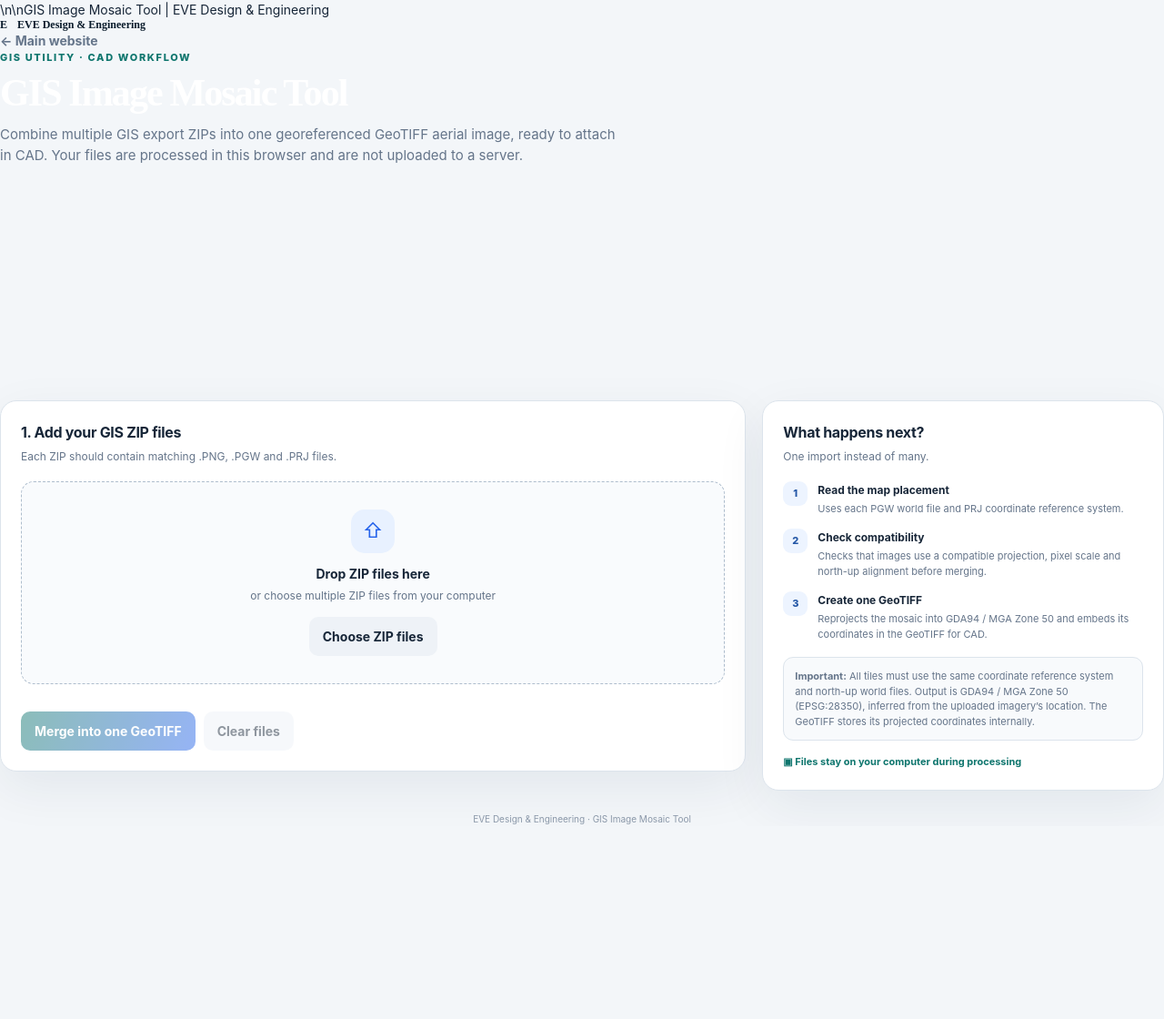
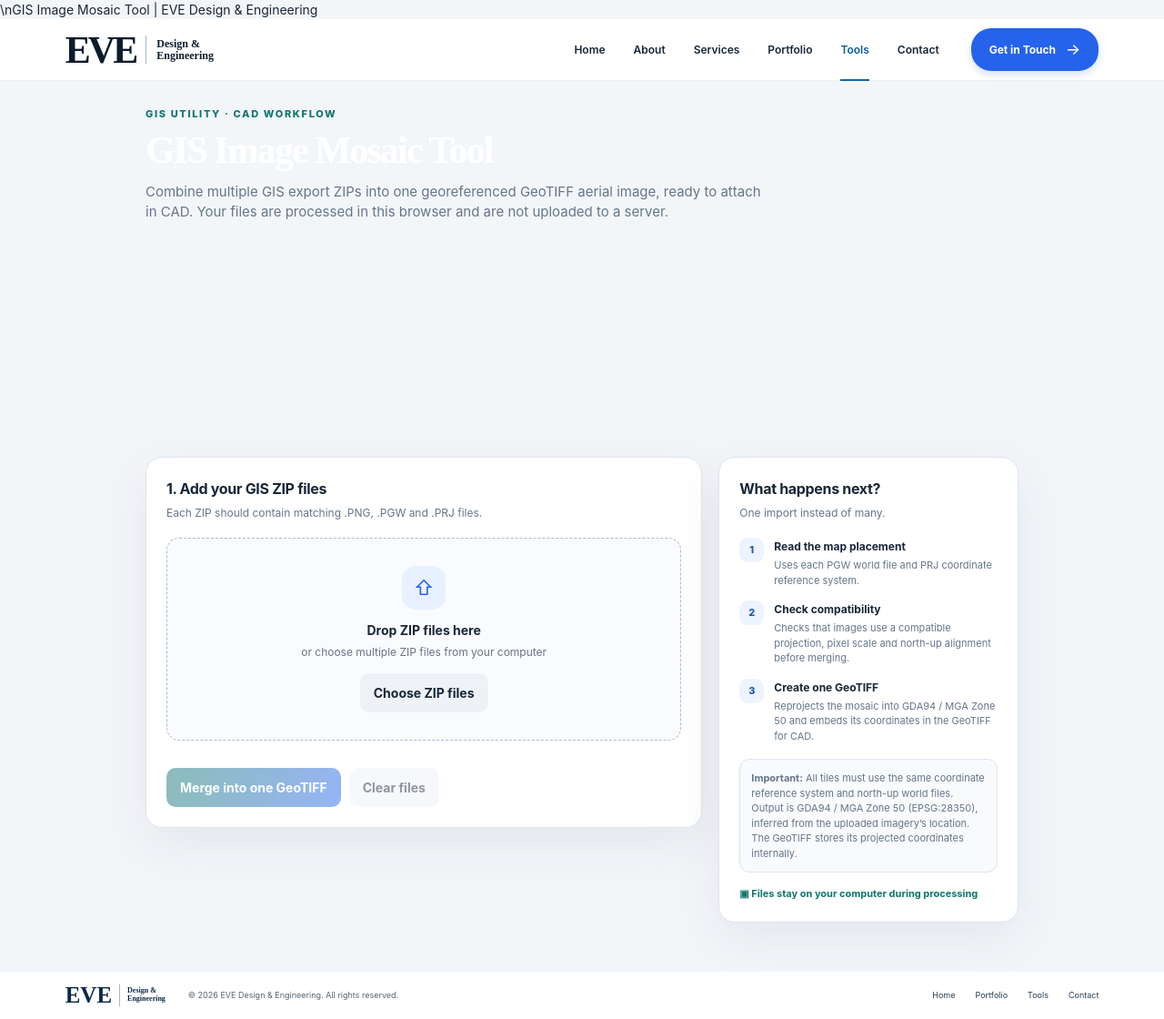
Before and after one commit to evedesignandengineering-blip/evedesignandengineering-site, a plain HTML site: page gis-mosaic/index.html in a window 1280 px wide. Shown: the whole page at 91% size. Before the commit the page ends 908 px from the top, so only its background shows below. Drawn offline with nearby package versions, Linux system fonts and the light colour scheme.

Commit message:
Use consistent main-site navigation and logo on GIS tool

```diff
--- a/gis-mosaic/index.html
+++ b/gis-mosaic/index.html
@@ -3,7 +3,8 @@
 <head>
 <meta charset="utf-8">
 <meta name="viewport" content="width=device-width,initial-scale=1">
-<meta name="description" content="Combine georeferenced GIS PNG, PGW and PRJ exports into one CAD-ready GeoTIFF mosaic in your browser.">\n<link rel="stylesheet" href="../styles.css?v=20261014-header">\n<link rel="preconnect" href="https://fonts.googleapis.com"><link rel="preconnect" href="https://fonts.gstatic.com" crossorigin><link href="https://fonts.googleapis.com/css2?family=DM+Sans:wght@400;500;600;700&family=Manrope:wght@600;700;800&display=swap" rel="stylesheet>
+<meta name="description" content="Combine georeferenced GIS PNG, PGW and PRJ exports into one CAD-ready GeoTIFF mosaic in your browser.">
+<link rel="stylesheet" href="../styles.css?v=20261014-header">\n<link rel="preconnect" href="https://fonts.googleapis.com"><link rel="preconnect" href="https://fonts.gstatic.com" crossorigin><link href="https://fonts.googleapis.com/css2?family=DM+Sans:wght@400;500;600;700&family=Manrope:wght@600;700;800&display=swap" rel="stylesheet>
 <title>GIS Image Mosaic Tool | EVE Design & Engineering</title>
 <script src="https://cdn.jsdelivr.net/npm/jszip@3.10.1/dist/jszip.min.js"></script>
 <script src="https://cdn.jsdelivr.net/npm/gdal3.js@2.8.1/dist/package/gdal3.js" crossorigin="anonymous"></script>
@@ -14,8 +15,9 @@
 </style>
 </head>
 <body>
-<div class="shell">
-<header class="topbar"><div class="brand"><span class="brandmark">E</span><span>EVE Design & Engineering</span></div><a class="back" href="/">← Main website</a></header>
+<div class="site">
+<header class="nav"><a class="brand" href="https://evedesignandengineering.com/#home" aria-label="EVE Design and Engineering main website"><strong>EVE</strong><i></i><span>Design &amp;<br>Engineering</span></a><nav aria-label="Primary navigation"><a href="../#home">Home</a><a href="../#about">About</a><a href="../#services">Services</a><a href="../portfolio.html">Portfolio</a><a class="active" href="../tools.html">Tools</a><a href="../#contact">Contact</a></nav><a class="nav-cta" href="../#contact">Get in Touch <b>→</b></a></header>
+<div class="gis-shell">
 <section class="hero"><div class="eyebrow">GIS utility · CAD workflow</div><h1>GIS Image Mosaic Tool</h1><p>Combine multiple GIS export ZIPs into one georeferenced GeoTIFF aerial image, ready to attach in CAD. Your files are processed in this browser and are not uploaded to a server.</p></section>
 <div class="layout">
 <section class="card">
@@ -40,8 +42,7 @@
 <div class="privacy">▣ Files stay on your computer during processing</div>
 </aside>
 </div>
-<div class="footer">EVE Design & Engineering · GIS Image Mosaic Tool</div>
-</div>
+</div><footer><a class="footer-brand" href="https://evedesignandengineering.com/#home"><strong>EVE</strong><i></i><span>Design &amp;<br>Engineering</span></a><p>© 2026 EVE Design &amp; Engineering. All rights reserved.</p><nav aria-label="Footer navigation"><a href="../#home">Home</a><a href="../portfolio.html">Portfolio</a><a href="../tools.html">Tools</a><a href="../#contact">Contact</a></nav></footer></div>
 <script>
 const zipInput=document.getElementById('zipInput'),drop=document.getElementById('drop'),filesEl=document.getElementById('files'),mergeBtn=document.getElementById('merge'),clearBtn=document.getElementById('clear'),statusEl=document.getElementById('status'),progress=document.getElementById('progress'),bar=document.getElementById('bar');
 let selectedZips=[],busy=false,gdalPromise=null;
```
